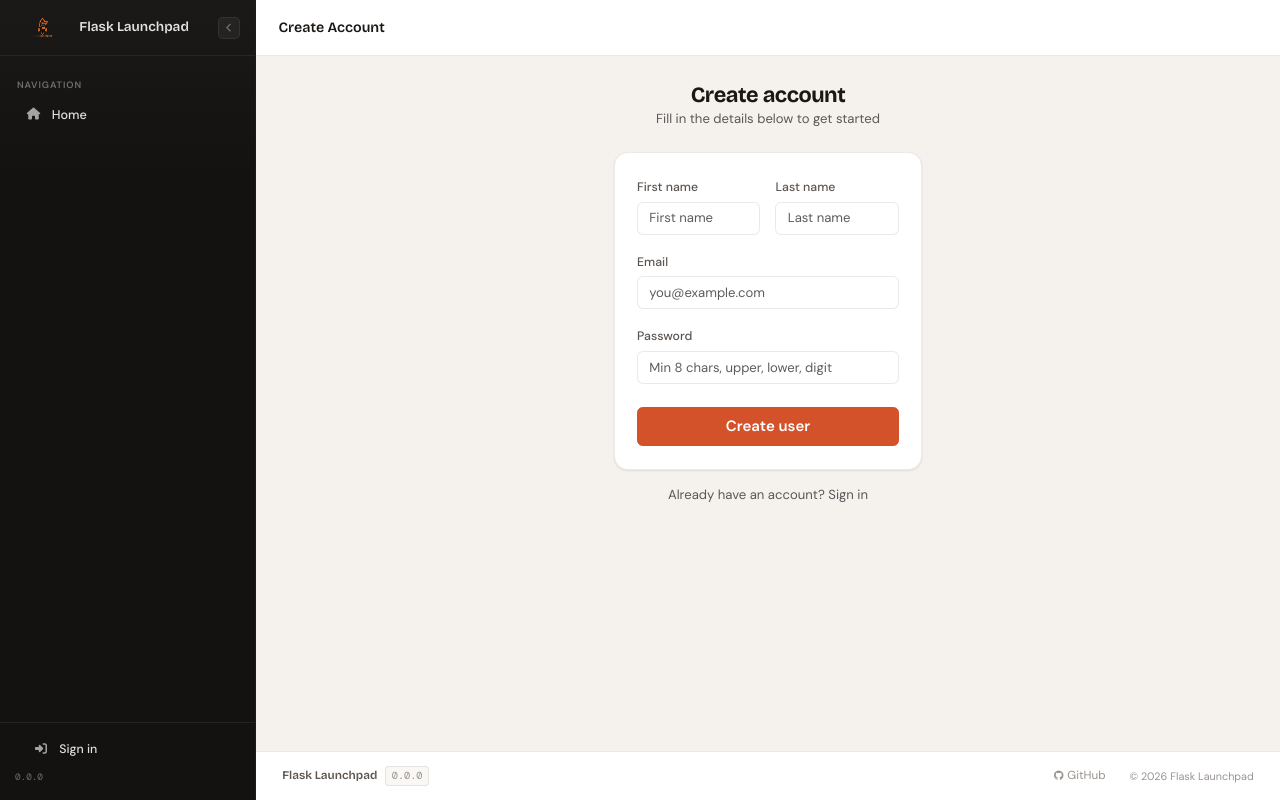
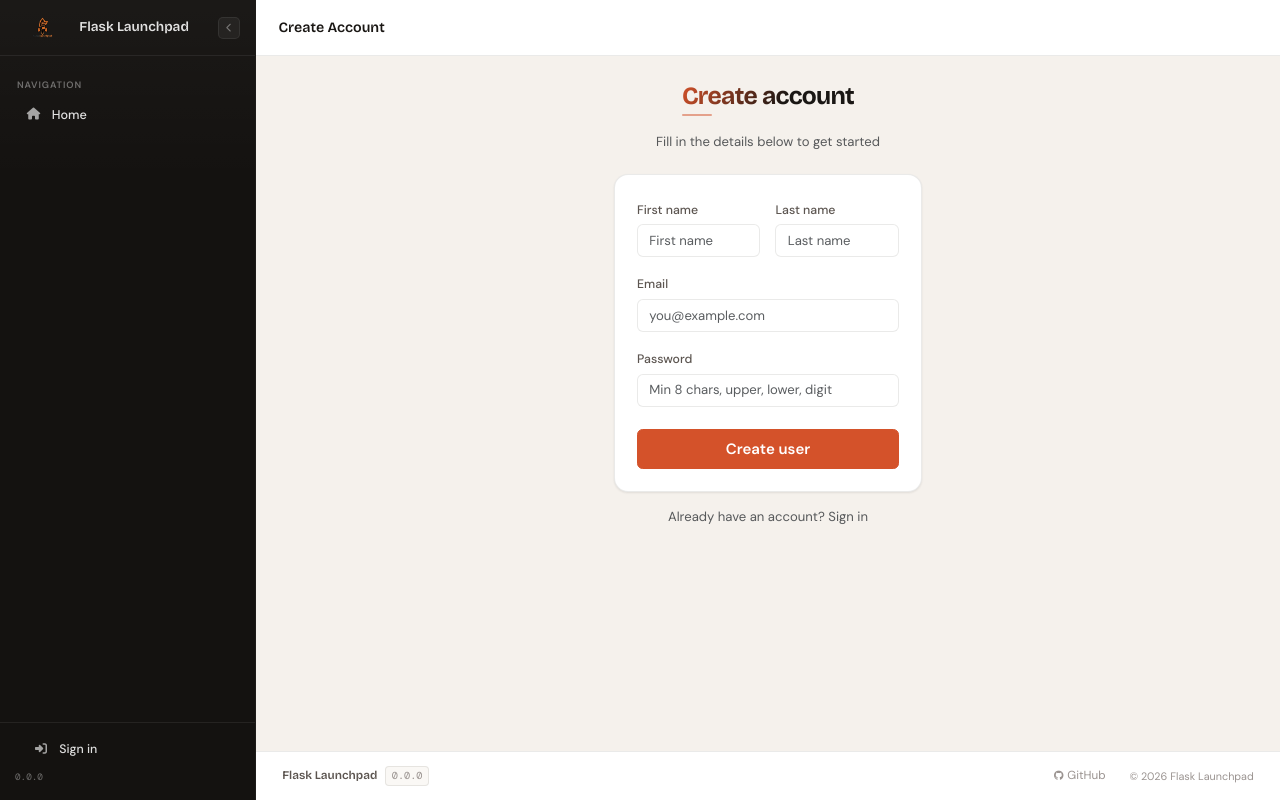
Before and after one commit to ecrou-exact/flask-launchpad, a Flask app: page /account/register in a window 1280 px wide. Run offline with Flask 3, Linux system fonts and the light colour scheme; parts of the project's set-up code (start-up, migrations or seed data) failed here and were passed over; some libraries are stand-ins or nearby versions.

Commit message:
chg: [page title] enhance styling with gradient background and improved typography

```diff
--- a/app/static/css/core.css
+++ b/app/static/css/core.css
@@ -341,12 +341,30 @@ a {
 
 .page-title {
     font-family: var(--font-display);
-    font-size: 1.45rem;
-    font-weight: 700;
-    color: var(--text-main);
+    font-size: 1.65rem;
+    font-weight: 800;
     margin: 0;
-    line-height: 1.25;
-    letter-spacing: -0.02em;
+    line-height: 1.2;
+    letter-spacing: -0.03em;
+    background: linear-gradient(120deg, var(--brand) 0%, var(--text-main) 60%);
+    -webkit-background-clip: text;
+    -webkit-text-fill-color: transparent;
+    background-clip: text;
+    display: inline-block;
+    position: relative;
+    margin-bottom: 20px;
+}
+
+.page-title::after {
+    content: '';
+    position: absolute;
+    left: 0;
+    bottom: -4px;
+    width: 2rem;
+    height: 2px;
+    border-radius: 2px;
+    background: var(--brand);
+    opacity: 0.5;
 }
 
 .page-actions {
```
